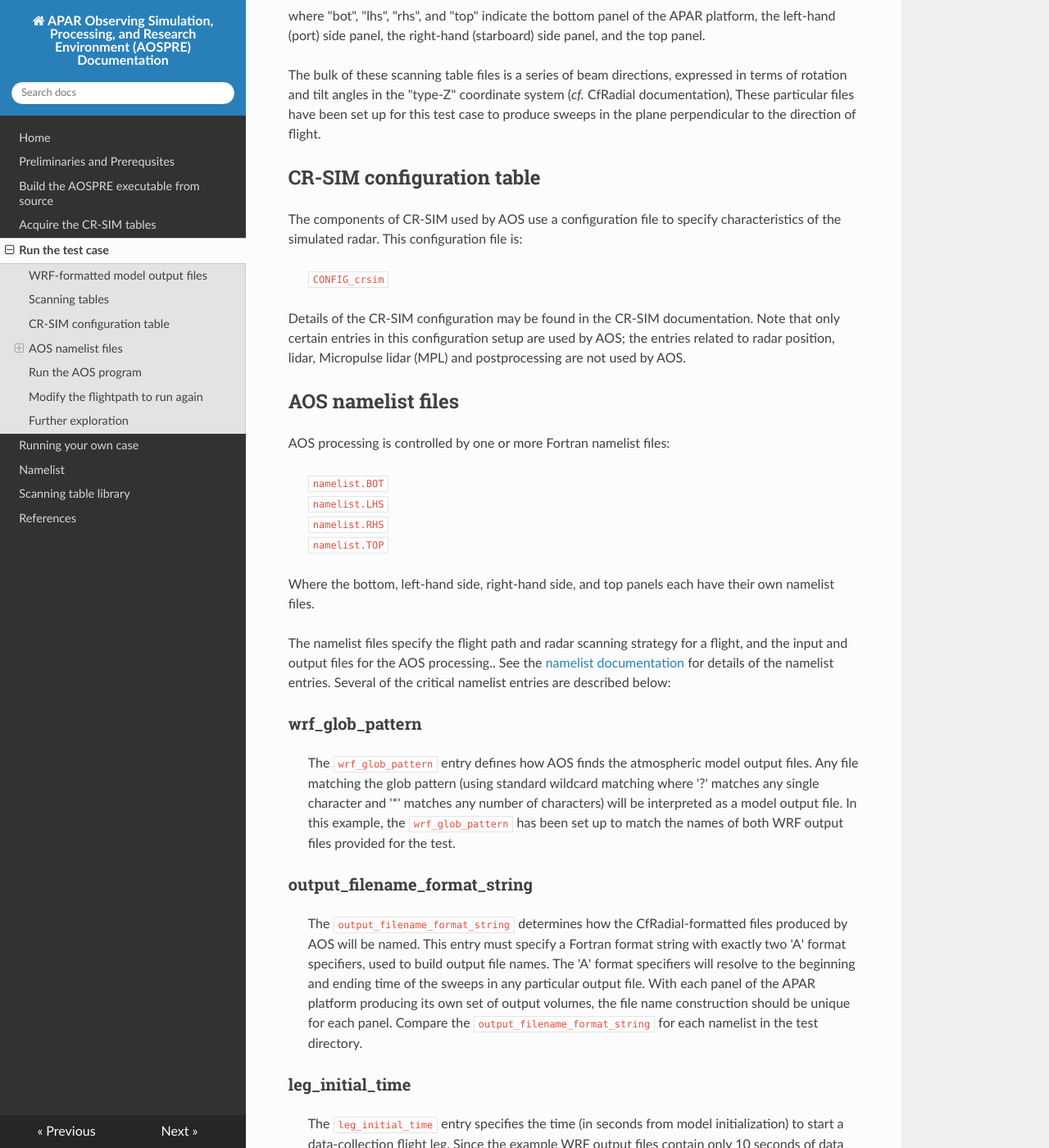
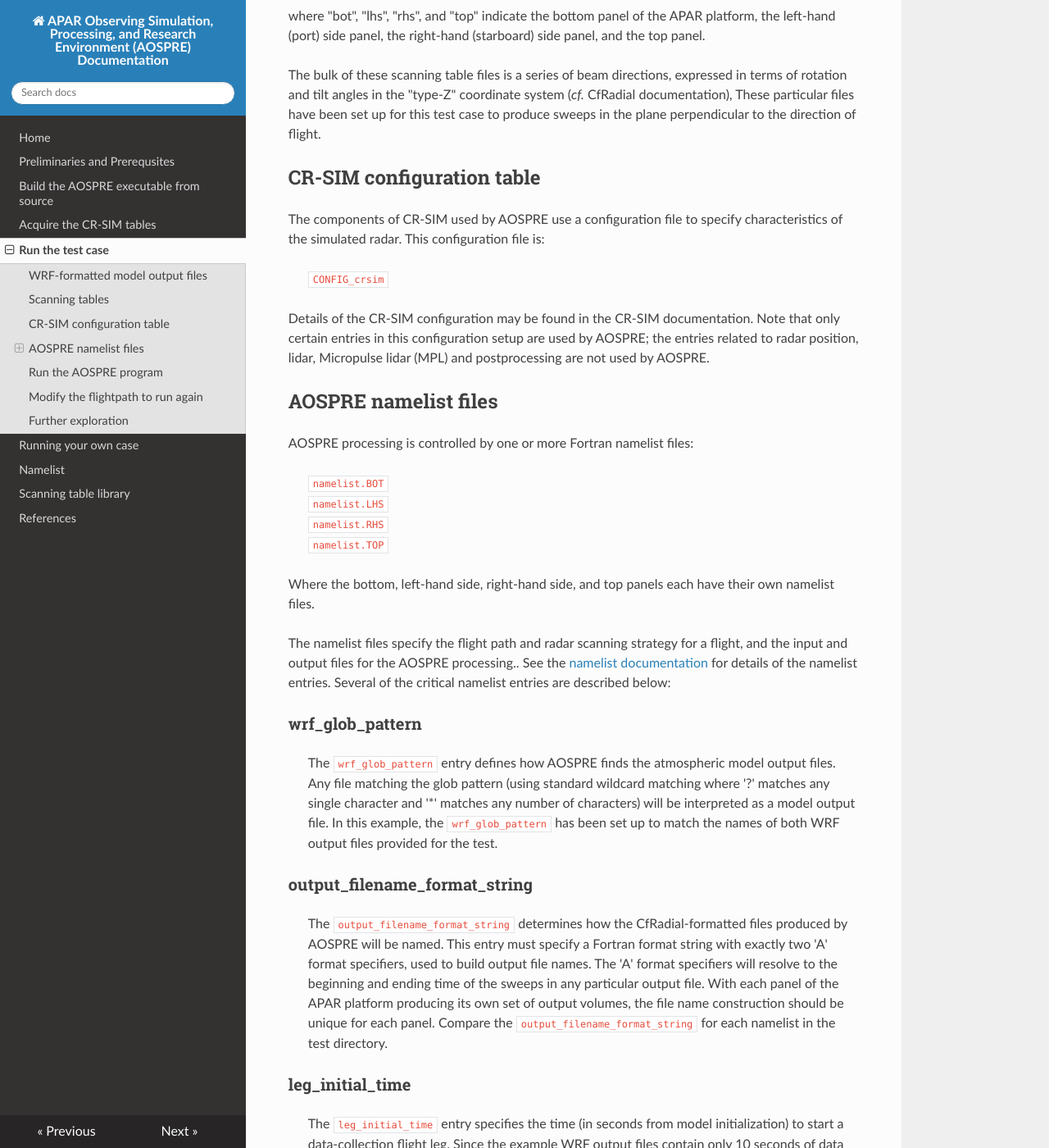
Before and after one commit to tingyucha/AOSPRE, an MkDocs documentation site: the page built from docs/testcase.md, in a window 1280 px wide and 1400 px high, scrolled down 1236 px. Shown: the whole window at 82% size. Built offline with MkDocs 1.6.1, drawn with Linux system fonts in a browser that asks for light colours; nearby versions of some CDN libraries; some of the changed text lies outside the part shown.

Commit message:
Update testcase.md
Changed all references of AOS and APAR-Observing-Simulator to AOSPRE.

```diff
--- a/docs/testcase.md
+++ b/docs/testcase.md
@@ -4,20 +4,20 @@ A small case has been set up for a quick and simple test run. Input files,
 configuration files, and namelists have all been set up for this test
 case.
 
-From the top-level <code><nobr>APAR-Observing-Simulator</nobr></code>
+From the top-level <code><nobr>AOSPRE</nobr></code>
 directory, move to the working directory for the test case:
 
 > <code>cd test</code>
 
 This directory will be your working directory for running the test case.
 
-Several components are required for a successful run of AOS.  All of
+Several components are required for a successful run of AOSPRE.  All of
 these components have been prepared in a simple configuration for this
 test case.  Do a listing of the current working directory:
 
 > <code>ls -l</code>
 
-The various files required for a run of AOS are described below.
+The various files required for a run of AOSPRE are described below.
 
 ## WRF-formatted model output files
 
@@ -41,7 +41,7 @@ meteorological fields in these files.
 
 ## Scanning tables
 
-AOS relies on user-provided scanning tables to define the beams and
+AOSPRE relies on user-provided scanning tables to define the beams and
 sweeps that will be used to sample the atmospheric state as
 represented in the model output files.  For this example, these files are:
 
@@ -62,19 +62,19 @@ perpendicular to the direction of flight.
 
 ## CR-SIM configuration table
 
-The components of CR-SIM used by AOS use a configuration file to
+The components of CR-SIM used by AOSPRE use a configuration file to
 specify characteristics of the simulated radar.  This configuration file is:
 
 > <code>CONFIG_crsim</code>
 
 Details of the CR-SIM configuration may be found in the CR-SIM
 documentation.  Note that only certain entries in this configuration
-setup are used by AOS; the entries related to radar position, lidar,
-Micropulse lidar (MPL) and postprocessing are not used by AOS.
+setup are used by AOSPRE; the entries related to radar position, lidar,
+Micropulse lidar (MPL) and postprocessing are not used by AOSPRE.
 
-## AOS namelist files
+## AOSPRE namelist files
 
-AOS processing is controlled by one or more Fortran namelist files:
+AOSPRE processing is controlled by one or more Fortran namelist files:
 
 > <code>namelist.BOT</code><br>
 > <code>namelist.LHS</code><br>
@@ -84,13 +84,13 @@ AOS processing is controlled by one or more Fortran namelist files:
 Where the bottom, left-hand side, right-hand side, and top panels each have their own namelist files.
 
 The namelist files specify the flight path and radar scanning strategy
-for a flight, and the input and output files for the AOS processing..
+for a flight, and the input and output files for the AOSPRE processing..
 See the [namelist documentation](namelist.md) for details of the
 namelist entries.  Several of the critical namelist entries are described below:
 
 ### wrf_glob_pattern
 
-> The <code>wrf_glob_pattern</code> entry defines how AOS finds the
+> The <code>wrf_glob_pattern</code> entry defines how AOSPRE finds the
   atmospheric model output files.  Any file matching the glob pattern
   (using standard wildcard matching where '?' matches any single
   character and '*' matches any number of characters) will be
@@ -101,7 +101,7 @@ namelist entries.  Several of the critical namelist entries are described below:
 ### output_filename_format_string
 
 > The <code>output_filename_format_string</code> determines how the
-  CfRadial-formatted files produced by AOS will be named.  This entry
+  CfRadial-formatted files produced by AOSPRE will be named.  This entry
   must specify a Fortran format string with exactly two 'A' format
   specifiers, used to build output file names.  The 'A' format
   specifiers will resolve to the beginning and ending time of the
@@ -144,7 +144,7 @@ namelist entries.  Several of the critical namelist entries are described below:
   flight is set up to move from west to east at y=105, south of the
   main body of the storm, at 2000 meters above sea level.
 
-> When running AOS with for multiple APAR panels, the namelists for
+> When running AOSPRE with for multiple APAR panels, the namelists for
   each panel must be set up with the same flight path and flight time
   information.
 
@@ -161,10 +161,10 @@ namelist entries.  Several of the critical namelist entries are described below:
   <code><nobr>scanning_table</nobr></code> entries for the four
   namelists provided.
 
-## Run the AOS program
+## Run the AOSPRE program
 
-The AOS executable takes as command-line arguments the names of one or
-more namelist files.  As a first run of AOS, invoke a flight using the
+The AOSPRE executable takes as command-line arguments the names of one or
+more namelist files.  As a first run of AOSPRE, invoke a flight using the
 original namelist settings, with only the left-hand side panel
 active:
 
@@ -220,7 +220,7 @@ And do a repeat flight with the right panel:
 Note the additional RHS CfRadial files produced by this second run.
 
 You can also run multiple APAR panels in the same run, by specifying
-multiple namelists on as command-line arguments to the AOS executable.
+multiple namelists on as command-line arguments to the AOSPRE executable.
 
 E.g., try:
 
@@ -239,8 +239,8 @@ and note the output generated.
 ## Further exploration
 
 As noted before, the minimal WRF output dataset allows only limited
-AOS runs.  But there are a variety of runs you can do to further
-explore the data or familiarize yourself with AOS configuration.  E.g.:
+AOSPRE runs.  But there are a variety of runs you can do to further
+explore the data or familiarize yourself with AOSPRE configuration.  E.g.:
 
 <ul>
 <li>Try setting up flights north of the storm.
```
